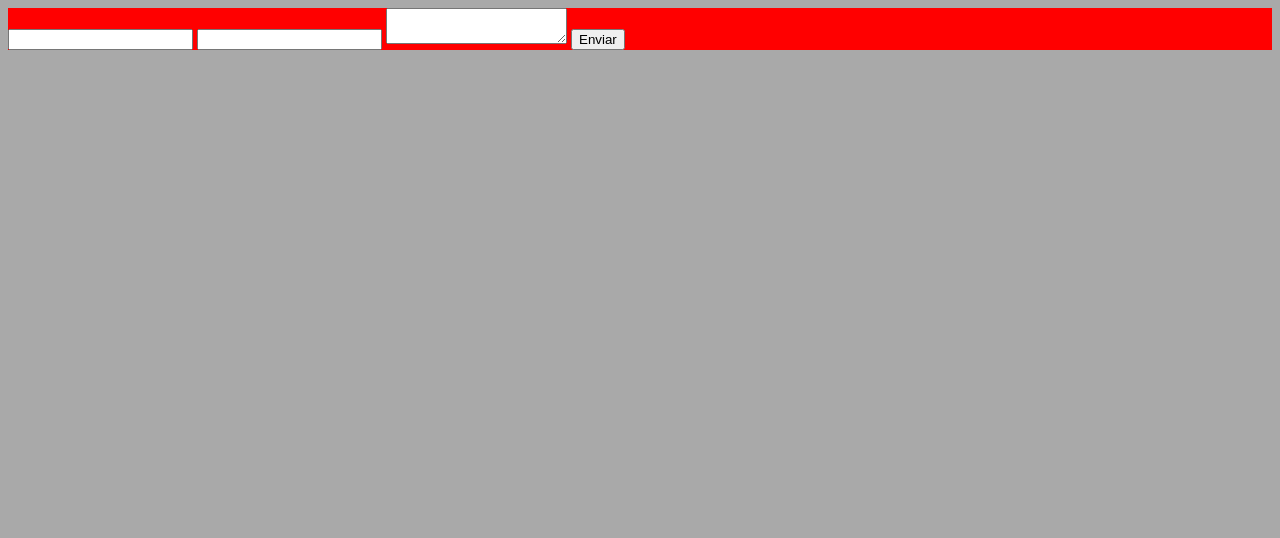
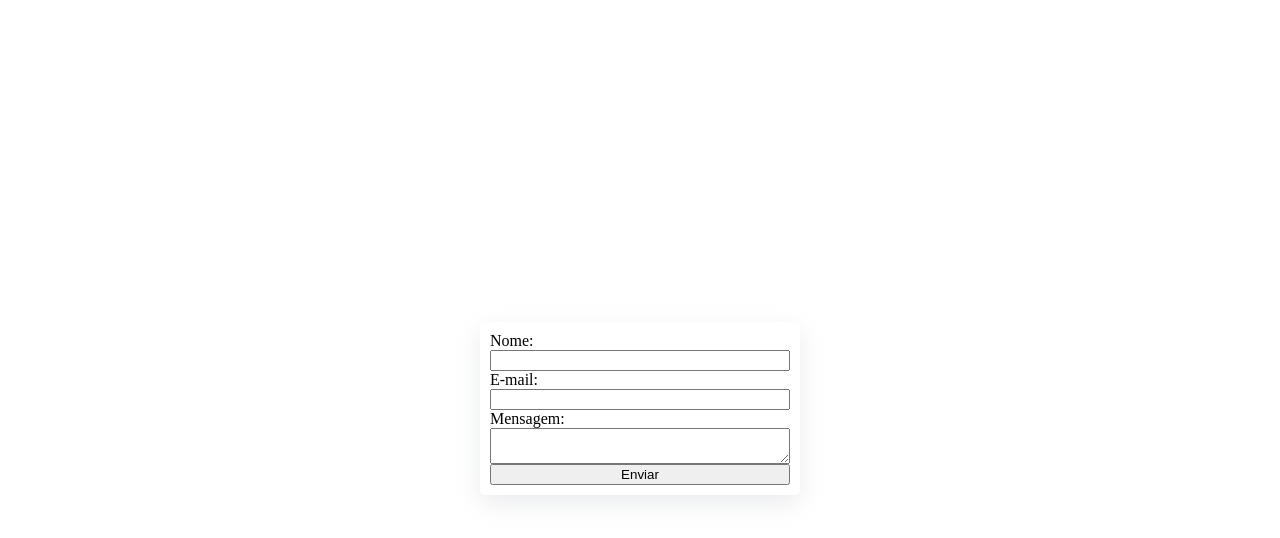
Before and after one commit to PabloEntony/Maratona_awari, a plain HTML site: page contato.html in a window 1280 px wide. Drawn offline with Linux system fonts and the light colour scheme.

Commit message:
Última alteração 08/08/2023

```diff
--- a/contato.html
+++ b/contato.html
@@ -9,9 +9,15 @@
 </head>
 <body>
     <form id="contact-form">
-        <input name="nome" />
-        <input name="email" />
-        <textarea name="mensagem"></textarea>
+        <label for="nome">Nome:</label>
+        <input name="nome" id="nome"/>
+
+        <label for="email">E-mail:</label>
+        <input name="email" id="email"/>
+
+        <label for =message>Mensagem:</label>
+        <textarea name="mensagem" id="message"></textarea>
+
         <button>Enviar</button>
     </form>
 
--- a/style.css
+++ b/style.css
@@ -1,7 +1,21 @@
+html{
+    height: 100%;
+}
+
 body{
-    background-color: darkgray;
+    display: flex;
+    justify-content: center;
+    align-items: center;
+    height: 100%;
+
 }
 
 form{
-    background-color: red;
+    display: flex;
+    flex-direction: column;
+    padding: 10px;
+    width: 300px;
+    background-color: white;
+    border-radius: 5px;
+    box-shadow: rgba(149, 157, 165, 0.2) 0px 8px 24px;
 }
```
